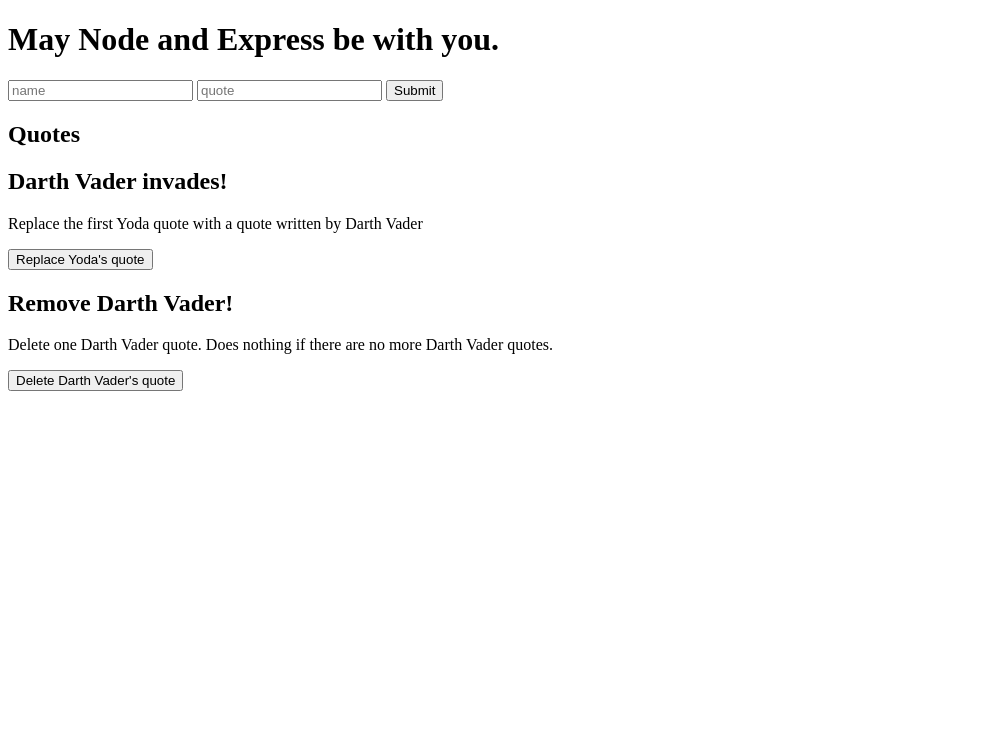
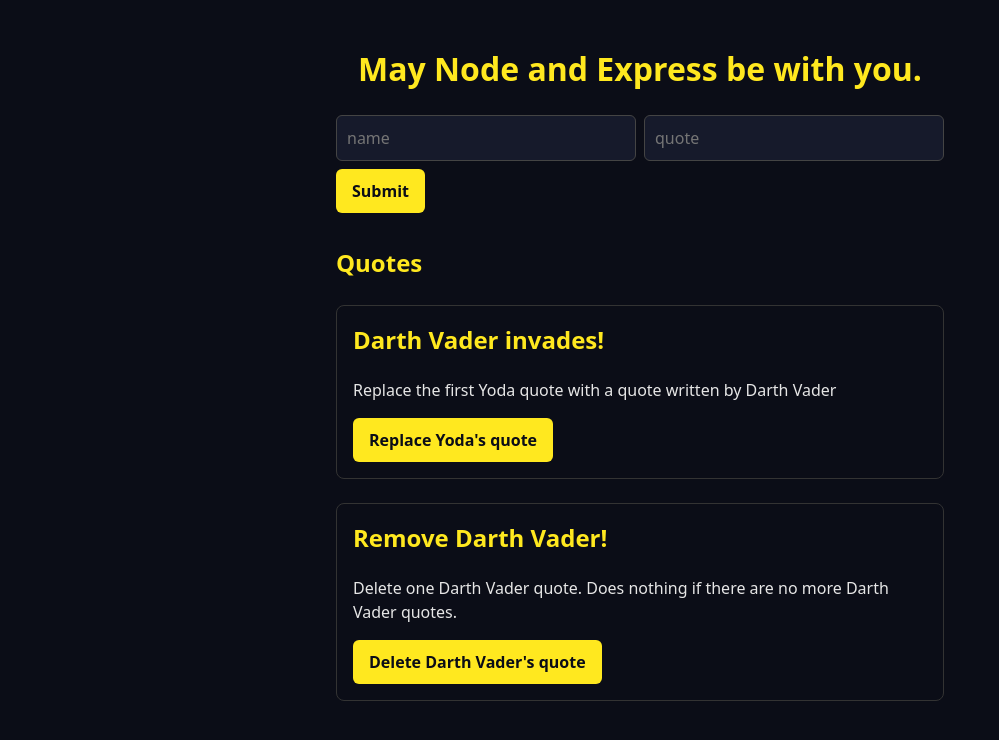
Before and after one commit to andreacasonato/simple-CRUD-app, a Node project: template views/index.ejs in a window 1280 px wide. Shown: the top 740 px of the page, without its empty margins (0-999 px from the left). Run offline with Node 20 templates, Linux system fonts and the light colour scheme; the template is opened without the code that fills it, so the values that code supplies are empty; some libraries are stand-ins or nearby versions.

Commit message:
add basic styling

```diff
--- /dev/null
+++ b/public/style.css
@@ -0,0 +1,93 @@
+/* public/style.css */
+
+/* Reset: include padding and border in the element's width */
+* {
+  box-sizing: border-box;
+}
+
+body {
+  max-width: 640px;
+  margin: 0 auto;
+  padding: 24px 16px;
+  font-family: system-ui, sans-serif;
+  line-height: 1.5;
+  background: #0b0d17;
+  color: #e6e6e6;
+}
+
+h1 {
+  color: #ffe81f; /* Star Wars yellow */
+  text-align: center;
+}
+
+h2 {
+  margin-top: 32px;
+  color: #ffe81f;
+}
+
+/* Form: inputs side by side, wrapping on small screens */
+form {
+  display: flex;
+  flex-wrap: wrap;
+  gap: 8px;
+}
+
+input {
+  flex: 1 1 180px;
+  padding: 10px;
+  border: 1px solid #444;
+  border-radius: 6px;
+  background: #161a2b;
+  color: inherit;
+  font: inherit;
+}
+
+button {
+  padding: 10px 16px;
+  border: none;
+  border-radius: 6px;
+  background: #ffe81f;
+  color: #0b0d17;
+  font: inherit;
+  font-weight: 600;
+  cursor: pointer;
+}
+
+button:hover {
+  background: #fff176;
+}
+
+/* Quotes list */
+.quotes {
+  list-style: none;
+  padding: 0;
+}
+
+.quote {
+  padding: 12px;
+  margin-bottom: 8px;
+  border-left: 4px solid #ffe81f;
+  background: #161a2b;
+  border-radius: 4px;
+}
+
+.quote span:first-child {
+  font-weight: 700;
+}
+
+/* Update / delete boxes */
+.card {
+  margin-top: 24px;
+  padding: 16px;
+  border: 1px solid #333;
+  border-radius: 8px;
+}
+
+.card h2 {
+  margin-top: 0;
+}
+
+#message {
+  margin-top: 16px;
+  color: #ff6b6b;
+}
--- a/views/index.ejs
+++ b/views/index.ejs
@@ -2,6 +2,11 @@
 <html lang="en">
   <head>
     <meta charset="UTF-8" />
+
+    <meta name="viewport" content="width=device-width, initial-scale=1" />
+    <link rel="stylesheet" href="/style.css" />
+
+
     <title>Star Wars Quote App</title>
   </head>
   <body>
@@ -24,13 +29,13 @@
       <% }) %>
     </ul>
 
-    <div>
+    <div class="card">
       <h2>Darth Vader invades!</h2>
       <p>Replace the first Yoda quote with a quote written by Darth Vader</p>
       <button id="update-button">Replace Yoda's quote</button>
     </div>
 
-        <div>
+    <div class="card">
       <h2>Remove Darth Vader!</h2>
       <p>
         Delete one Darth Vader quote. Does nothing if there are no more Darth
```
